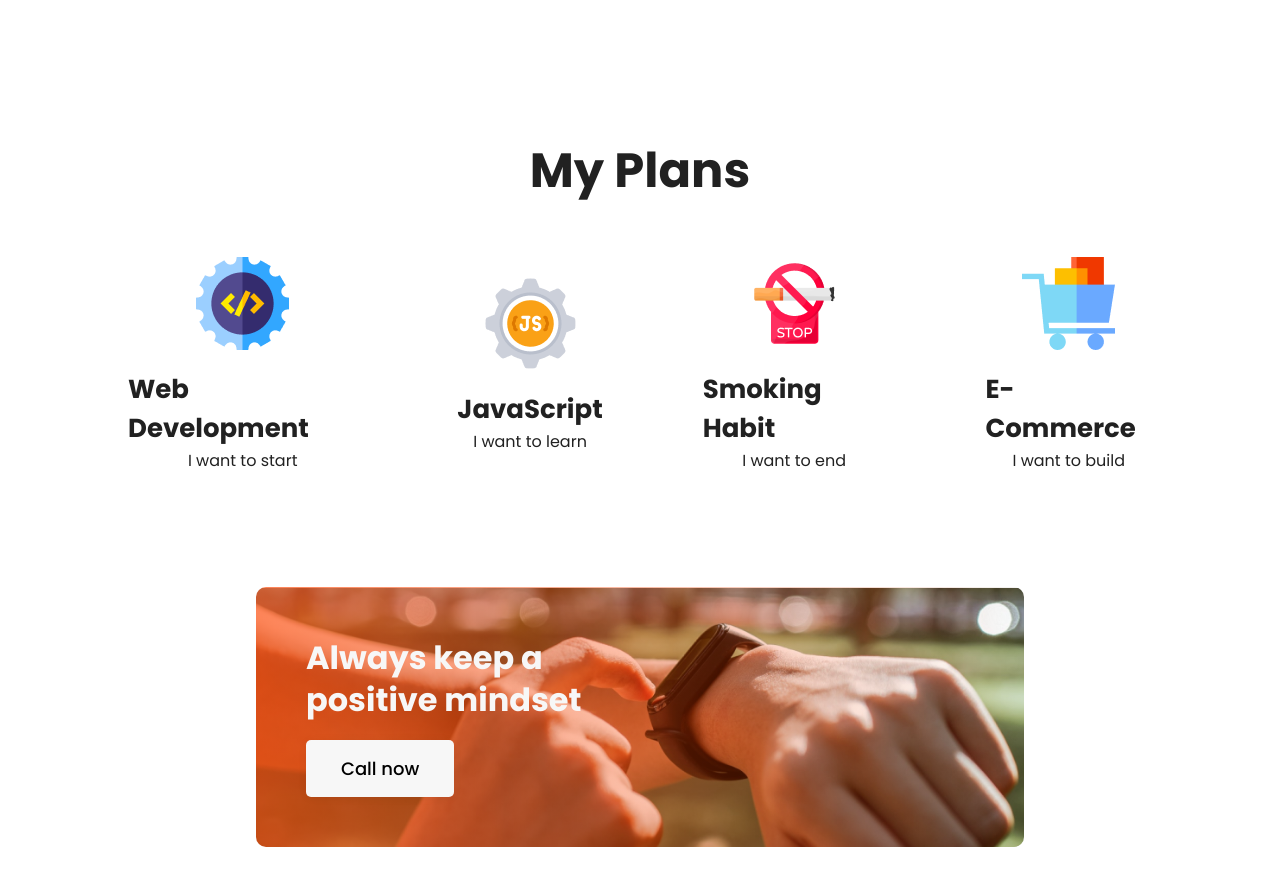
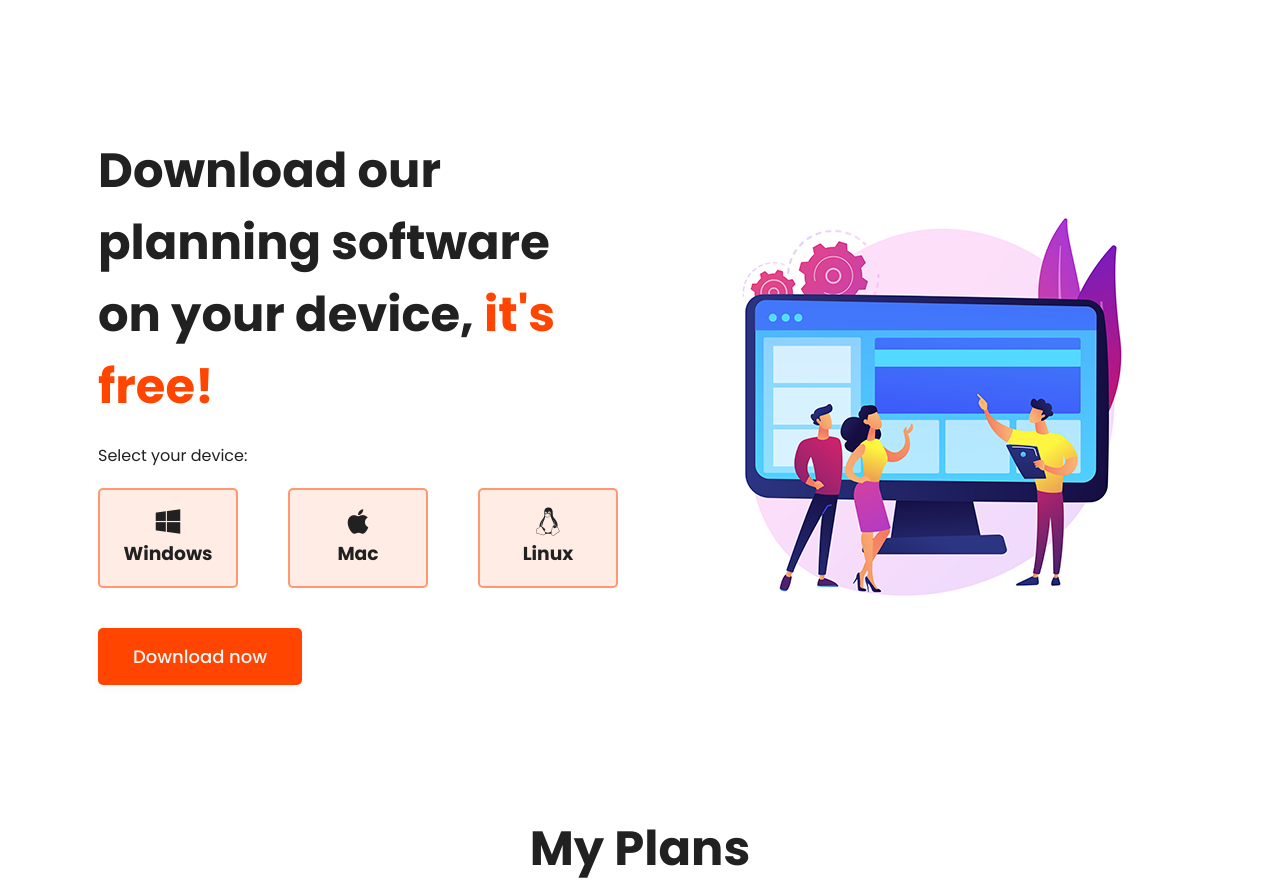
Before and after one commit to shohan-pherones/new-year-new-me, a plain HTML site: page index.html in a window 1280 px wide. Shown: the part 1588-2476 px from the top of the page. Drawn offline with Linux system fonts and the light colour scheme.

Commit message:
download software section done

```diff
--- a/index.html
+++ b/index.html
@@ -4,6 +4,12 @@
     <meta charset="UTF-8" />
     <meta http-equiv="X-UA-Compatible" content="IE=edge" />
     <meta name="viewport" content="width=device-width, initial-scale=1.0" />
+    <!-- font awesome -->
+    <link
+      rel="stylesheet"
+      href="https://cdnjs.cloudflare.com/ajax/libs/font-awesome/6.2.1/css/all.min.css"
+    />
+    <!-- stylesheet -->
     <link rel="stylesheet" href="./styles.css" />
     <title>New Year New Me</title>
   </head>
@@ -20,6 +26,7 @@
       </div>
     </header>
     <main>
+      <!-- failures starts -->
       <section class="failures-section wrapper">
         <div class="failures-left">
           <img src="./images/person.png" alt="Person photo" />
@@ -40,6 +47,40 @@
           </ul>
         </div>
       </section>
+
+      <!-- download starts -->
+      <section class="download wrapper">
+        <div class="download-left">
+          <h2>
+            Download our planning software on your device,
+            <span>it's free!</span>
+          </h2>
+          <p>Select your device:</p>
+          <div class="devices">
+            <div class="device">
+              <span><i class="fa-brands fa-windows"></i></span>
+              <h3>Windows</h3>
+            </div>
+            <div class="device">
+              <span><i class="fa-brands fa-apple"></i></span>
+              <h3>Mac</h3>
+            </div>
+            <div class="device">
+              <span><i class="fa-brands fa-linux"></i></span>
+              <h3>Linux</h3>
+            </div>
+          </div>
+          <button class="btn btn-primary">Download now</button>
+        </div>
+        <div class="download-right">
+          <img
+            src="./images/software-illustration.jpg"
+            alt="Software illustration photo"
+          />
+        </div>
+      </section>
+
+      <!-- plans starts -->
       <section class="plans-section wrapper">
         <h2>My Plans</h2>
         <div class="plans">
@@ -65,6 +106,8 @@
           </div>
         </div>
       </section>
+
+      <!-- cta starts -->
       <section class="cta">
         <h2>Always keep a positive mindset</h2>
         <button class="btn">Call now</button>
--- a/styles.css
+++ b/styles.css
@@ -1,3 +1,4 @@
+/* google font */
 @import url("https://fonts.googleapis.com/css2?family=Poppins:wght@100;200;300;400;500;600;700;800;900&display=swap");
 
 * {
@@ -30,6 +31,7 @@ body {
   margin: 0 auto;
 }
 
+/* header styles */
 header {
   width: 100vw;
   height: 100vh;
@@ -78,6 +80,7 @@ header {
   color: #f7f7f7;
 }
 
+/* failures styles */
 .failures-section {
   padding: 5vw 0;
   display: flex;
@@ -107,6 +110,64 @@ header {
   gap: 1rem;
 }
 
+/* download styles */
+.download {
+  padding: 5vw 0;
+  display: flex;
+  justify-content: center;
+  align-items: center;
+  gap: 5vw;
+}
+
+.download-left {
+  display: flex;
+  flex-direction: column;
+  align-items: flex-start;
+  gap: 2rem;
+}
+
+.download-left h2 {
+  font-size: 4.8rem;
+}
+
+.download-left h2 span {
+  color: #ff4500;
+}
+
+.devices {
+  display: flex;
+  gap: 5rem;
+}
+
+.device {
+  cursor: pointer;
+  background-color: rgba(255, 68, 0, 0.1);
+  padding: 2rem;
+  height: 10rem;
+  width: 14rem;
+  border-radius: 5px;
+  border: 2px solid rgba(255, 68, 0, 0.5);
+  display: flex;
+  flex-direction: column;
+  justify-content: center;
+  align-items: center;
+  transition: 0.3s;
+}
+
+.device i {
+  font-size: 2.8rem;
+}
+
+.device:hover {
+  background-color: #ff4500;
+  color: #f7f7f7;
+}
+
+.download-left .btn {
+  margin-top: 2rem;
+}
+
+/* plans styles */
 .plans-section {
   padding: 5vw 0;
 }
@@ -138,6 +199,7 @@ header {
   font-size: 2.6rem;
 }
 
+/* cta styles */
 .cta {
   margin: 5rem 20vw;
   padding: 5rem;
@@ -161,6 +223,7 @@ header {
   margin-bottom: 2rem;
 }
 
+/* footer styles */
 footer {
   background-color: #212121;
   color: #f7f7f7;
```
Also changed, not shown: images/software-illustration.jpg (added).
